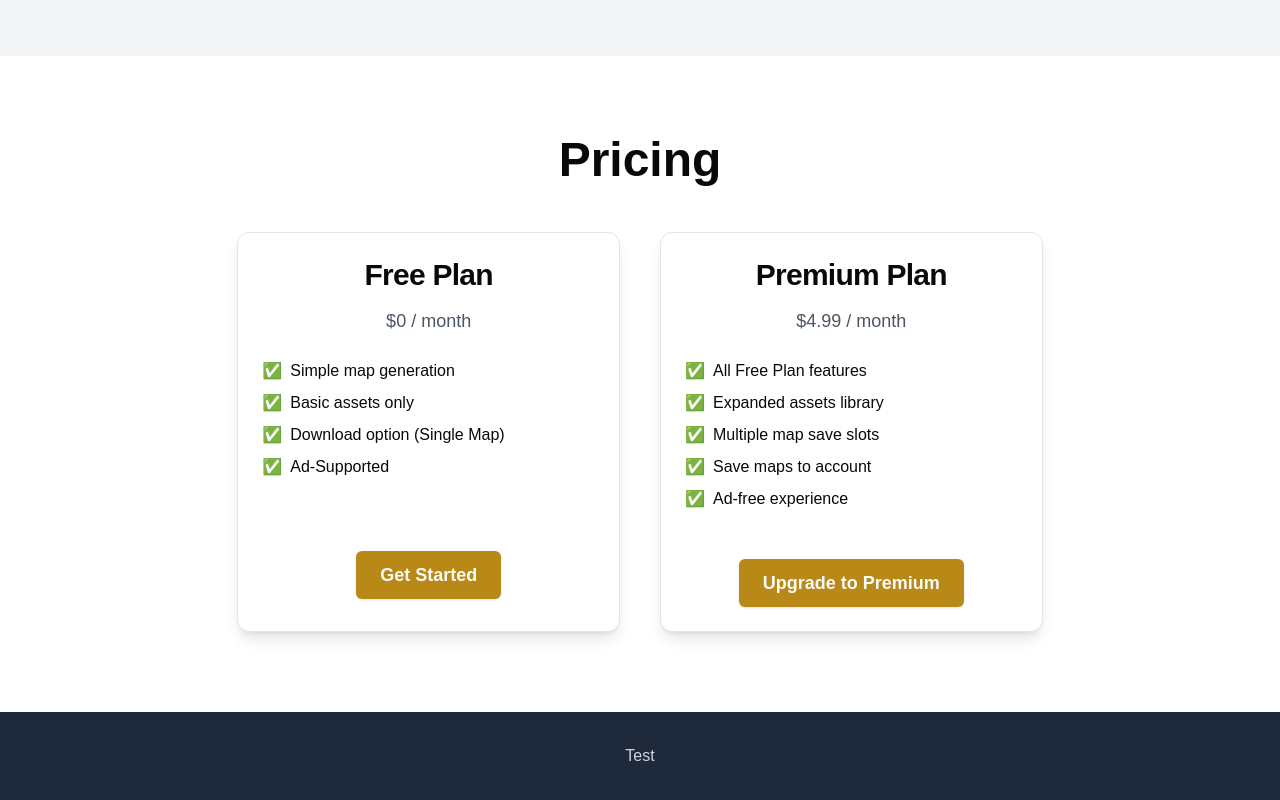
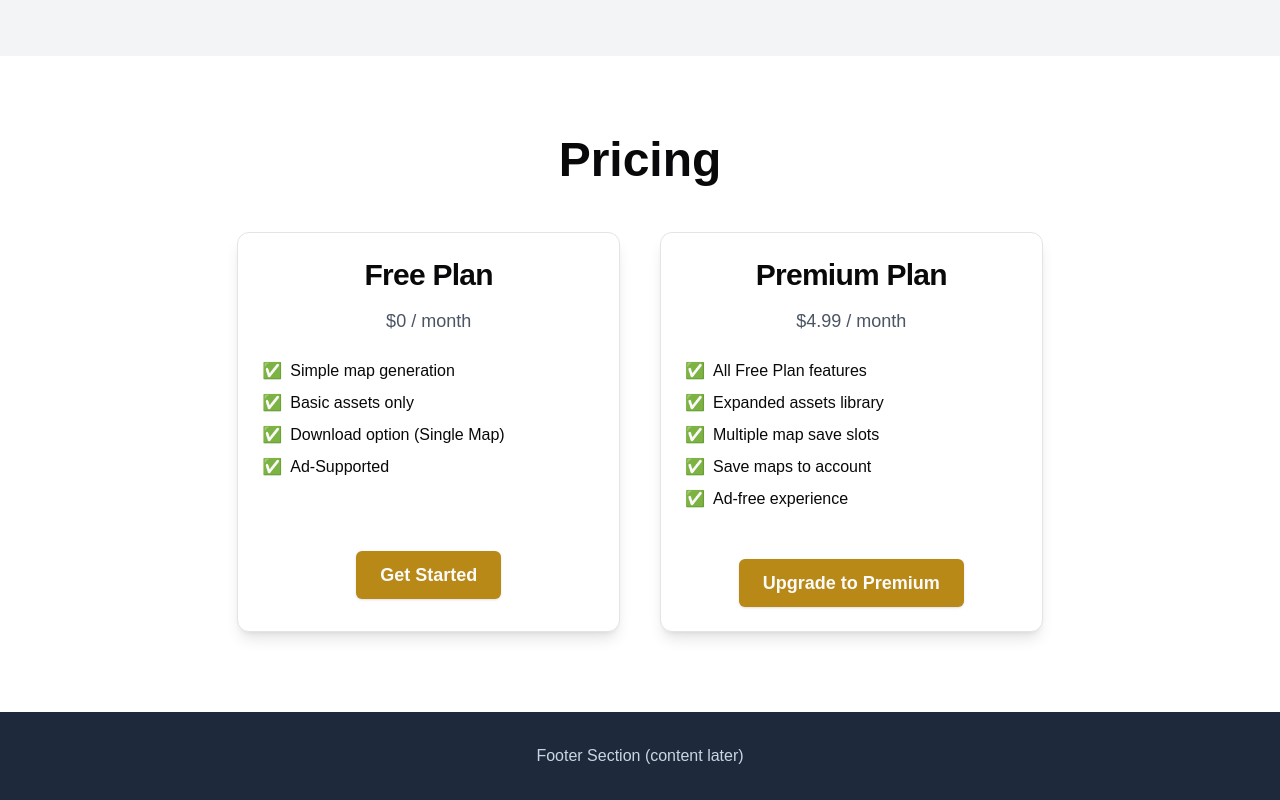
Before and after one commit to Chris-J-Schmitz/map-forge, a Next.js app: page / in a window 1280 px wide. Shown: the part 1178-1978 px from the top of the page. Built offline with nearby package versions, Linux system fonts and the light colour scheme; no server answers.

Commit message:
Adjusted footer and TODO page

```diff
--- a/src/app/HomePage/Components/Footer.tsx
+++ b/src/app/HomePage/Components/Footer.tsx
@@ -3,7 +3,7 @@
 export function Footer() {
     return (
         <section className="flex justify-between items-center bg-slate-800 text-slate-300">
-            <div className="m-auto py-8">Test</div>
+            <div className="m-auto py-8">Footer Section (content later) </div>
         </section>
     )
 }
--- a/src/app/HomePage/Components/Navbar.tsx
+++ b/src/app/HomePage/Components/Navbar.tsx
@@ -31,7 +31,7 @@ export function Navbar() {
                         <ClerkProvider>
                             <SignedIn >
                                 <div className="flex gap-6 text-xl text-center justify-center items-center">
-                                    <Link href="/AccountPage/MyMaps" className="" aria-label="My Maps">
+                                    <Link href="#" className="" aria-label="My Maps">
                                         My Maps
                                     </Link>
                                     <SignOutButton>
```
